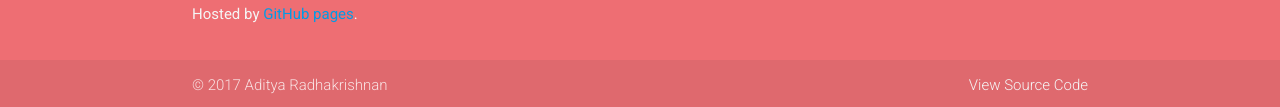
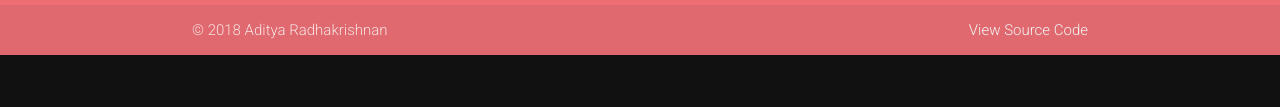
Before and after one commit to Poobalan1210/adityaradk.github.io, a plain HTML site: page index.html in a window 1280 px wide. Shown: the part 2005-2112 px from the top of the page. After the commit the page ends 2060 px from the top, so only its background shows below. Drawn offline with nearby package versions, Linux system fonts and the light colour scheme.

Commit message:
Reverting changes and removing dysfunctional email box.

```diff
--- a/index.html
+++ b/index.html
@@ -4,7 +4,7 @@
 <head>
   <meta http-equiv="Content-Type" content="text/html; charset=UTF-8">
   <meta name="viewport" content="width=device-width, initial-scale=1">
-  <!--<meta http-equiv="X-UA-Compatible" content="IE=edge">-->
+  <meta http-equiv="X-UA-Compatible" content="IE=edge">
   <title>Aditya Radhakrishnan</title>
   <link rel="stylesheet" type="text/css" href="https://cdnjs.cloudflare.com/ajax/libs/materialize/0.100.2/css/materialize.min.css">
   <link rel="stylesheet" type="text/css" href="https://fonts.googleapis.com/icon?family=Material+Icons">
@@ -202,6 +202,7 @@
       </div>
     </span></div>
   </li>
+  <!--
   <li>
     <div class="collapsible-header"><i class="material-icons">chat</i>Send a message</div>
     <div class="collapsible-body">
@@ -244,6 +245,7 @@ function sendMessage() {
 </script>
     </div>
   </li>
+-->
 </ul>
   </div>
 
@@ -271,7 +273,7 @@ function sendMessage() {
   </div>
   <div class="footer-copyright">
     <div class="container">
-    © 2017 Aditya Radhakrishnan
+    © 2018 Aditya Radhakrishnan
     <a class="grey-text text-lighten-4 right" href="https://github.com/botperson/botperson.github.io">View Source Code</a>
     </div>
   </div>
```
